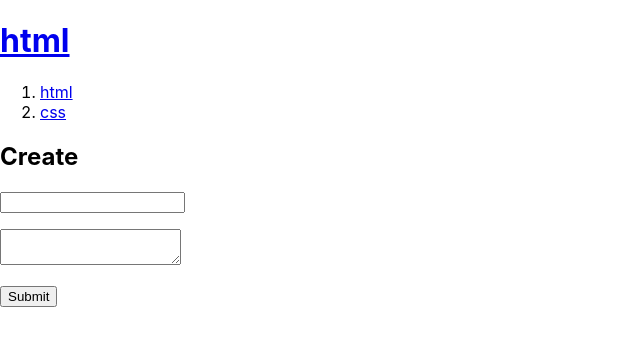
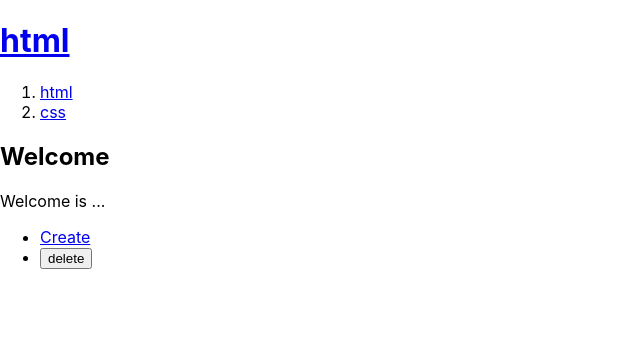
Before and after one commit to greencoffee1635/react-tutorial-egoing, a React (Create React App) app: page / in a window 1280 px wide. Shown: the top 346 px of the page, without its empty margins (0-640 px from the left). Built offline with nearby package versions, Linux system fonts and the light colour scheme.

Commit message:
글삭제를 구현

```diff
--- a/src/App.js
+++ b/src/App.js
@@ -63,20 +63,43 @@ function Create(props){
       </article>
   )
 }
+function Control(props){
+  return (
+    <ul>
+      <li><a href="create.html" onClick={
+        function(ev){
+          ev.preventDefault();
+          props.onChangeMode('CREATE');
+        }
+      }>Create</a></li>
+      <li>
+        <form onSubmit={
+          function(ev){
+            ev.preventDefault();
+            props.onChangeMode('DELETE');
+          }
+        }>
+          <input type="submit" value="delete"></input>
+        </form>
+      </li>
+    </ul>
+  )
+}
 function App() {
   console.log('run App');
   var [id, setId] = useState(2);
-  var [mode,setMode] = useState('CREATE');
-  var topics = [
+  var [mode,setMode] = useState('WELCOME');
+  var [nextId,setNextId] = useState(3);
+  var [topics, setTopics] = useState([
     {id:1, title:'html', body:'html is ..'},
     {id:2, title:'css', body:'css is ..'}
-  ];
+  ]);
   function selectHandler(_id){
     if(_id===undefined){
-      mode = setMode('WELCOME');
+      setMode('WELCOME');
     } else {
       id = setId(_id);
-      mode = setMode('READ');
+      setMode('READ');
     }
   }
   var articleComp = <Article title="Welcome" body="Welcome is ..."></Article>;
@@ -91,16 +114,41 @@ function App() {
     }
     articleComp = <Article title={title} body={body}></Article>
   } else if(mode === 'CREATE') {
-    function createHandler(title,body){
-      alert(title+','+body);
+    function createHandler(_title,_body){
+      // topics.push({title:_title, body:_body});
+      // setTopics(topics);
+      var newTopics = [...topics];
+      newTopics.push({id:nextId, title:_title, body:_body});
+      setTopics(newTopics);
+      setMode('READ');
+      setId(nextId);
+      setNextId(nextId+1);
     }
     articleComp = <Create onCreate={createHandler}></Create>
+  }
+  function changeHandler(_mode){
+    if(_mode === 'DELETE'){
+      // 삭제한다.
+      var newTopics = [];
+      for(var i=0; i<topics.length; i++){
+        if(topics[i].id === id){
+
+        } else {
+          newTopics.push(topics[i]);
+        }
+      }
+      setTopics(newTopics);
+      setMode('WELCOME');
+    } else {
+      setMode(_mode);
+    }
   }
   return (
     <div>
       <Header title="html" onSelect={selectHandler}></Header>
       <Nav src={topics} onSelect={selectHandler}></Nav>
       {articleComp}
+      <Control onChangeMode={changeHandler}></Control>
     </div>
   );
 }
```
